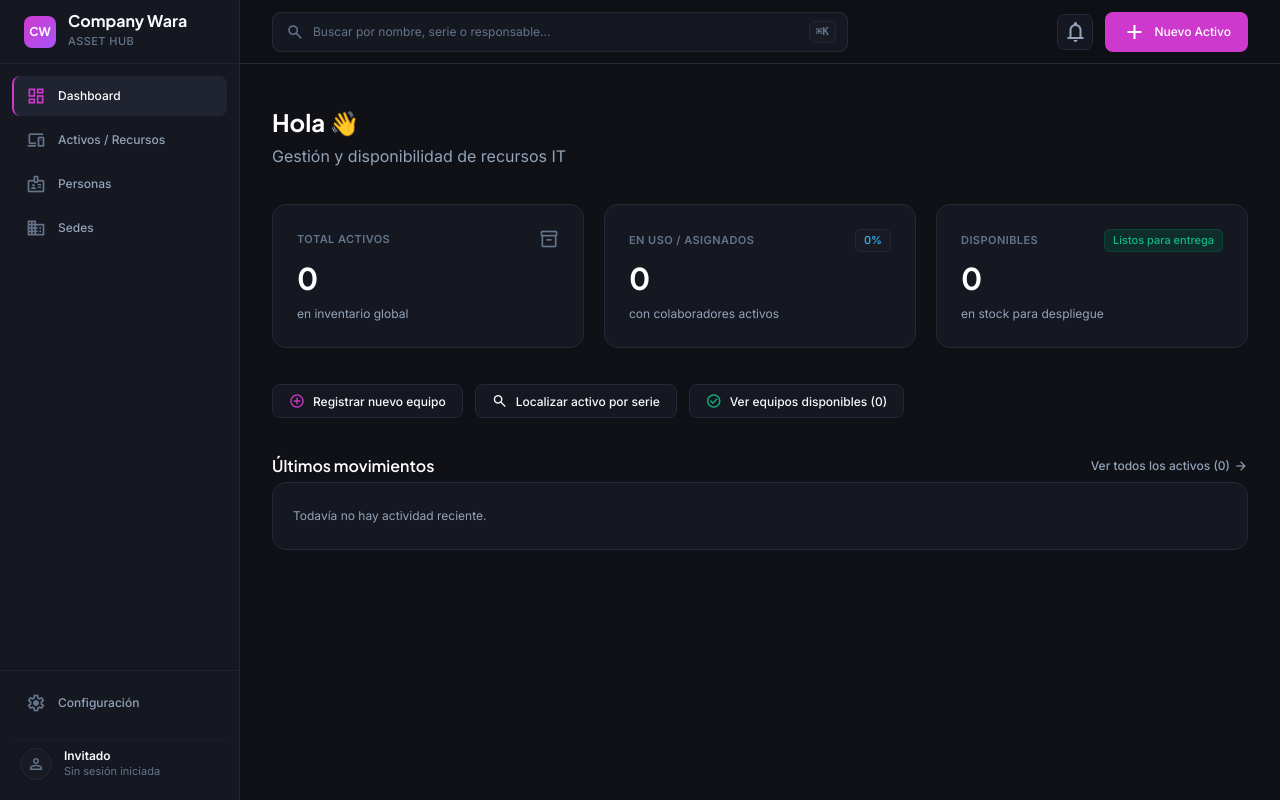
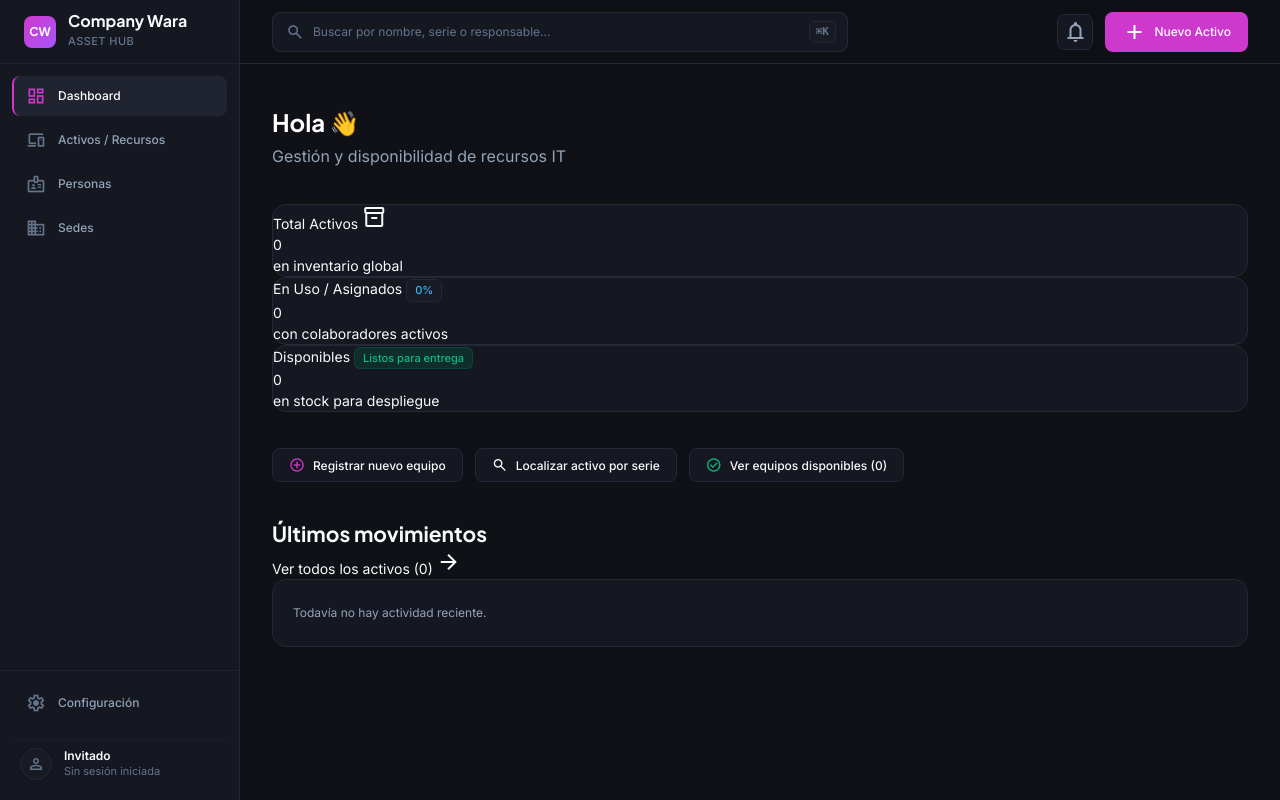
Before and after one commit to WaraYasy/AppFunt, a Flask app: page / in a window 1280 px wide. Run offline with Flask 3, Linux system fonts and the light colour scheme.

Commit message:
chore: actualizar estilo de home

```diff
--- a/app/static/css/home.css
+++ b/app/static/css/home.css
@@ -23,60 +23,6 @@
   color: var(--color-on-surface-muted);
 }
 
-/* Grid de KPIs */
-.kpi-grid {
-  display: grid;
-  grid-template-columns: repeat(1, 1fr);
-  gap: var(--space-5);
-}
-
-@media (min-width: 768px) {
-  .kpi-grid {
-    grid-template-columns: repeat(3, 1fr);
-  }
-}
-
-.kpi-card {
-  padding: var(--space-6);
-  height: 9rem;
-  display: flex;
-  flex-direction: column;
-  justify-content: space-between;
-}
-
-.kpi-card__header {
-  display: flex;
-  align-items: center;
-  justify-content: space-between;
-}
-
-.kpi-card__label {
-  font-size: var(--text-xs);
-  font-weight: var(--font-weight-semibold);
-  text-transform: uppercase;
-  letter-spacing: 0.04em;
-  color: var(--color-on-surface-subtle);
-}
-
-.kpi-card__icon {
-  font-size: 20px;
-  color: var(--color-on-surface-subtle);
-}
-
-.kpi-card__value {
-  font-family: var(--font-display);
-  font-size: var(--text-2xl);
-  font-weight: var(--font-weight-bold);
-  color: #ffffff;
-  letter-spacing: -0.01em;
-}
-
-.kpi-card__caption {
-  font-size: var(--text-sm);
-  color: var(--color-on-surface-muted);
-  margin-top: var(--space-1);
-}
-
 /* Accesos directos */
 .quick-actions {
   display: flex;
@@ -95,39 +41,6 @@
 
 .quick-actions__icon-success {
   color: var(--color-accent-green);
-}
-
-/* Cabecera de sección */
-.section-header {
-  display: flex;
-  align-items: center;
-  justify-content: space-between;
-  padding-bottom: var(--space-1);
-}
-
-.section-title {
-  font-family: var(--font-display);
-  font-size: var(--text-md);
-  font-weight: var(--font-weight-semibold);
-  color: #ffffff;
-}
-
-.section-link {
-  display: inline-flex;
-  align-items: center;
-  gap: var(--space-1);
-  font-size: var(--text-sm);
-  font-weight: var(--font-weight-medium);
-  color: var(--color-on-surface-muted);
-  transition: color var(--transition-fast);
-}
-
-.section-link:hover {
-  color: var(--color-primary);
-}
-
-.section-link .material-symbols-outlined {
-  font-size: 14px;
 }
 
 /* Últimos movimientos */
```
